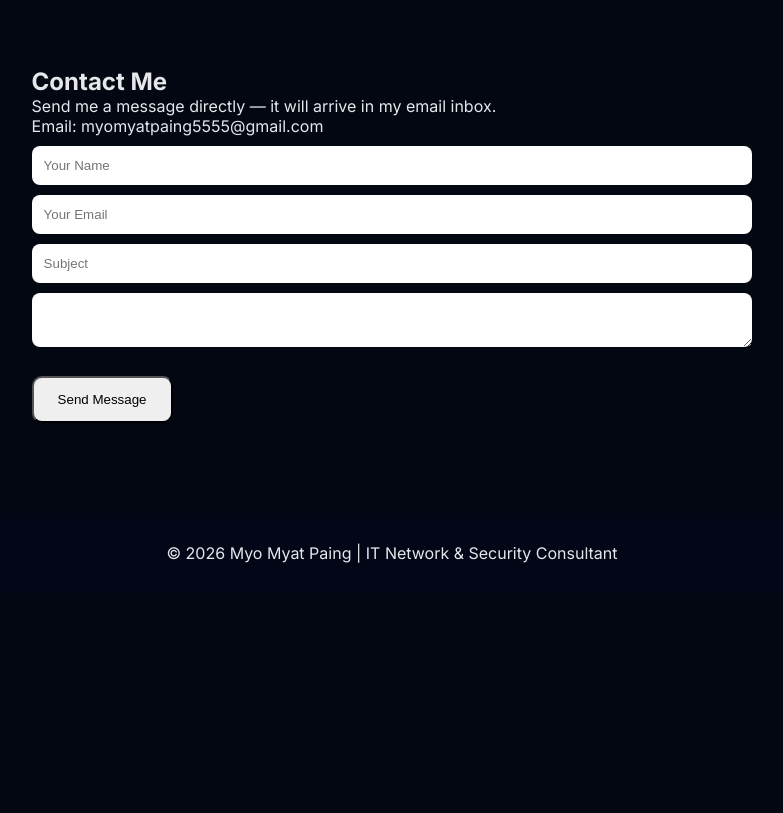
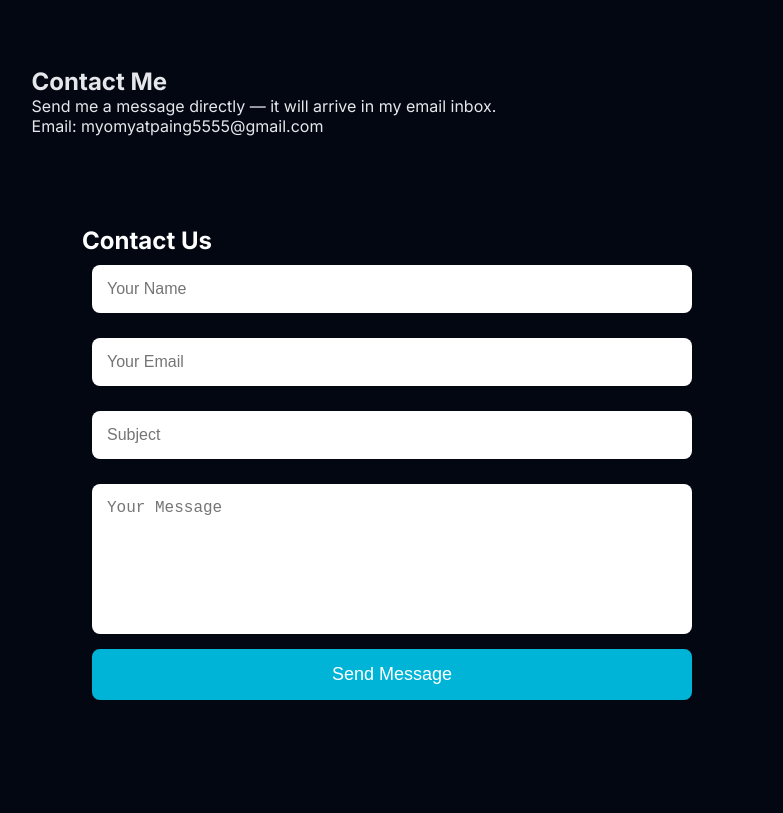
Before and after one commit to myomyatpaing/Network, a plain HTML site: page index.html in a window 1280 px wide. Shown: the part 4780-5593 px from the top of the page, without its empty margins (248-1031 px from the left). Before the commit the page ends 5373 px from the top, so only its background shows below. Drawn offline with nearby package versions, Linux system fonts and the light colour scheme.

Commit message:
Update index.html

```diff
--- a/index.html
+++ b/index.html
@@ -136,6 +136,62 @@ input, textarea{
 }
 .hero{
   padding-top:85px;
+}
+  #contact-form{
+
+max-width:600px;
+margin:auto;
+
+display:flex;
+flex-direction:column;
+gap:15px;
+
+}
+
+#contact-form input,
+#contact-form textarea{
+
+padding:15px;
+border:none;
+border-radius:8px;
+
+font-size:16px;
+
+}
+
+#contact-form textarea{
+
+height:150px;
+resize:none;
+
+}
+
+#contact-form button{
+
+padding:15px;
+
+background:#00b4d8;
+color:white;
+
+border:none;
+border-radius:8px;
+
+font-size:18px;
+cursor:pointer;
+
+}
+
+#contact-form button:hover{
+
+opacity:.9;
+
+}
+
+#success{
+
+margin-top:20px;
+font-size:18px;
+
 }
 </style>
 </head>
@@ -305,9 +361,15 @@ managed services, ISP and healthcare sectors while supporting mission-critical i
     <p>Email: myomyatpaing5555@gmail.com</p>
   </div>
 
-  <div>
-    <form id="contact-form">
-      <input type="text"
+  <section class="contact" id="contact">
+
+<h2 class="section-title" style="color:white;">
+Contact Us
+</h2>
+
+<form id="contact-form">
+
+<input type="text"
 id="name"
 placeholder="Your Name"
 required>
@@ -325,15 +387,21 @@ required>
 <textarea
 id="message"
 placeholder="Your Message"
-required> </textarea>
-      <button class="btn" type="submit">Send Message</button>
-    </form>
-  </div>
-</section>
+required></textarea>
+
+<button type="button"
+onclick="sendMail()">
+Send Message
+</button>
+
+</form>
+
 <div id="success"></div>
 
 </section>
-<script src="https://cdn.jsdelivr.net/npm/@emailjs/browser@4/dist/email.min.js"></script>
+</section>
+
+  <script src="https://cdn.jsdelivr.net/npm/@emailjs/browser@4/dist/email.min.js"></script>
 
 <script>
 
@@ -392,12 +460,9 @@ console.log(error);
 
 </script>
 
+</section>
 
-<script>
-function toggleMenu(){
-  document.getElementById("menu").classList.toggle("show");
-}
-</script>
+
 <footer>
 © 2026 Myo Myat Paing | IT Network & Security Consultant
 </footer>
```
